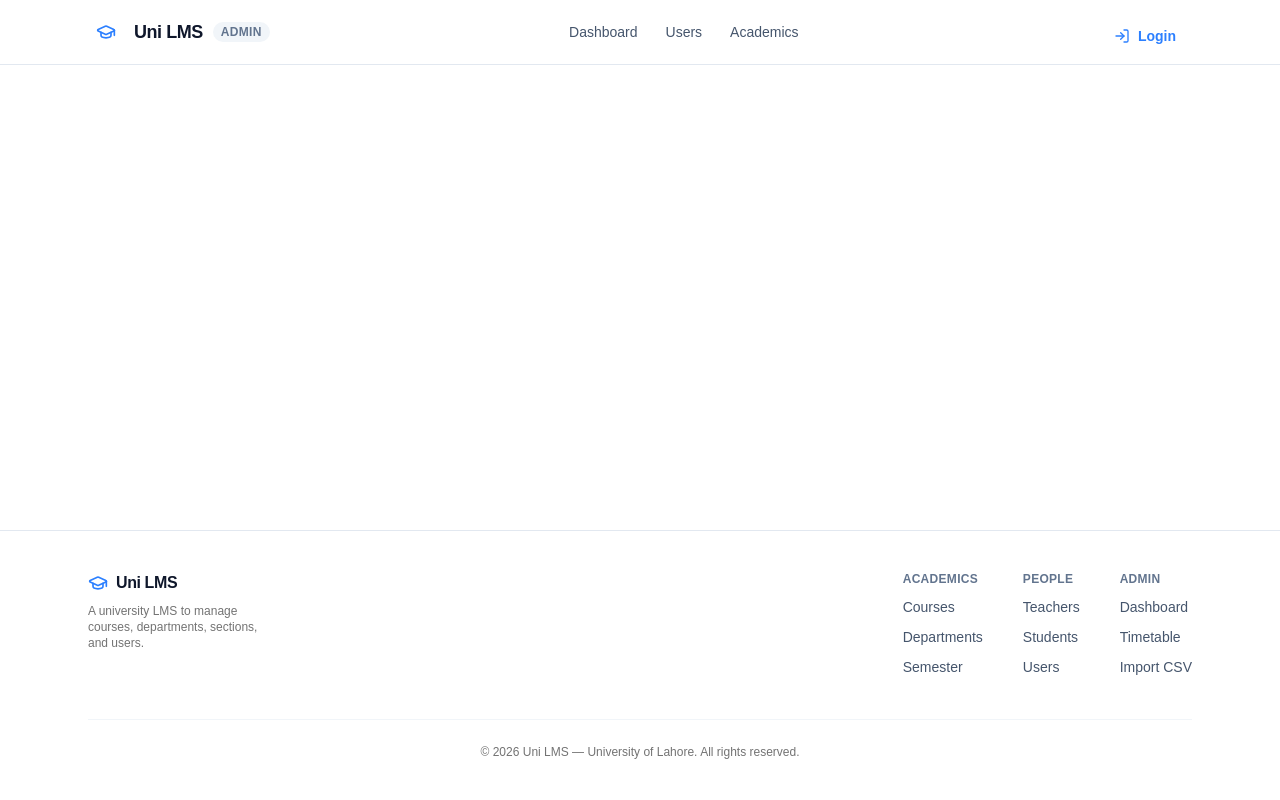
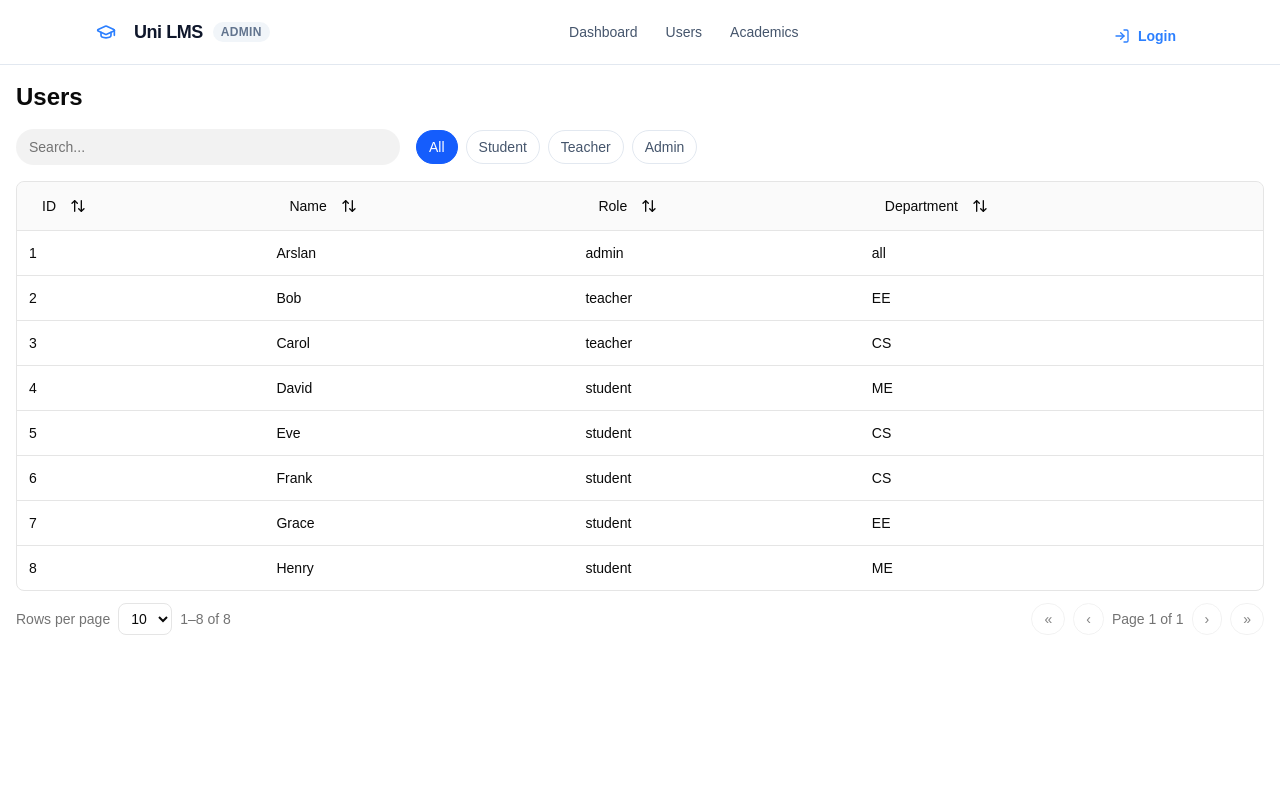
Before and after one commit to ch-arslanahmad/uni-lms, a React (Vite) app in the folder frontend/: page /users in a window 1280 px wide. Shown: the top 800 px of the page. Built offline with nearby package versions, Linux system fonts and the light colour scheme.

Commit message:
feat(userpage): Implement UsersPage and add route
Add the UsersPage component to display, filter, and search user data,
and enable the corresponding route in App.tsx.

```diff
--- a/frontend/src/App.tsx
+++ b/frontend/src/App.tsx
@@ -3,6 +3,7 @@ import Navbar from "./components/Navbar";
 import { users } from "./models";
 import AdminDashboard from "./pages/admin/AdminDashboard";
 import { BrowserRouter, Route, Routes } from "react-router-dom";
+import UsersPage from "./pages/admin/UsersPage";
 
 function App() {
   return (
@@ -14,7 +15,7 @@ function App() {
           <Routes>
             <Route path="/" element={<AdminDashboard />} />
             {/* <Route path="/academics" element={<Academics />} /> */}
-            {/* <Route path="/users" element={<UsersPage />} /> */}
+            <Route path="/users" element={<UsersPage />} />
           </Routes>
         </main>
 
--- /dev/null
+++ b/frontend/src/pages/admin/UsersPage.tsx
@@ -0,0 +1,60 @@
+import FilterSelect from "../../components/FilterSelect";
+import Filter from "../../components/FilterSelect";
+import { SearchInput } from "../../components/SearchInput";
+import { SimpleTable, type Column } from "../../components/SimpleTable";
+import { Role, users, type User } from "../../models";
+import { useState, useMemo } from "react";
+
+const UserColumns: Column<User>[] = [
+  { key: "id", label: "ID" },
+  { key: "name", label: "Name" },
+  { key: "role", label: "Role" },
+  { key: "department", label: "Department" },
+];
+
+function UsersPage({
+  filters = ["all", ...Object.values(Role)], // first object would be
+  searchKeys = ["name"],
+}: {
+  filters?: string[];
+  searchKeys?: (keyof User & string)[];
+}) {
+  type RoleTab = (typeof filters)[number];
+
+  const [search, setSearch] = useState("");
+  const [tab, setTab] = useState<RoleTab>("all");
+
+  const filtered = users.filter((u) => tab === "all" || u.role === tab);
+
+  // FILTER, search matches the given fields
+  const searched = useMemo(() => {
+    const query = search.trim().toLowerCase();
+    const keys = searchKeys ?? UserColumns.map((column) => column.key); // we do search on the following attribute (column)
+    return filtered.filter((row) =>
+      keys.some((key) =>
+        String(row[key] ?? "")
+          .toLowerCase()
+          .includes(query),
+      ),
+    );
+  }, [filtered, searchKeys, UserColumns]);
+
+  return (
+    <div className="flex flex-col min-h-screen p-4">
+      <h1 className="text-2xl font-bold">Users</h1>
+      <div className="flex flex-wrap items-center align-middle gap-4 py-4">
+        <SearchInput value={search} onChange={setSearch} />
+        {tab ? (
+          <FilterSelect
+            filters={["all", ...Object.values(Role)]}
+            value={tab}
+            onChange={setTab}
+          />
+        ) : null}
+      </div>
+      <SimpleTable columns={UserColumns} data={searched} paginated={true} />
+    </div>
+  );
+}
+
+export default UsersPage;
```
